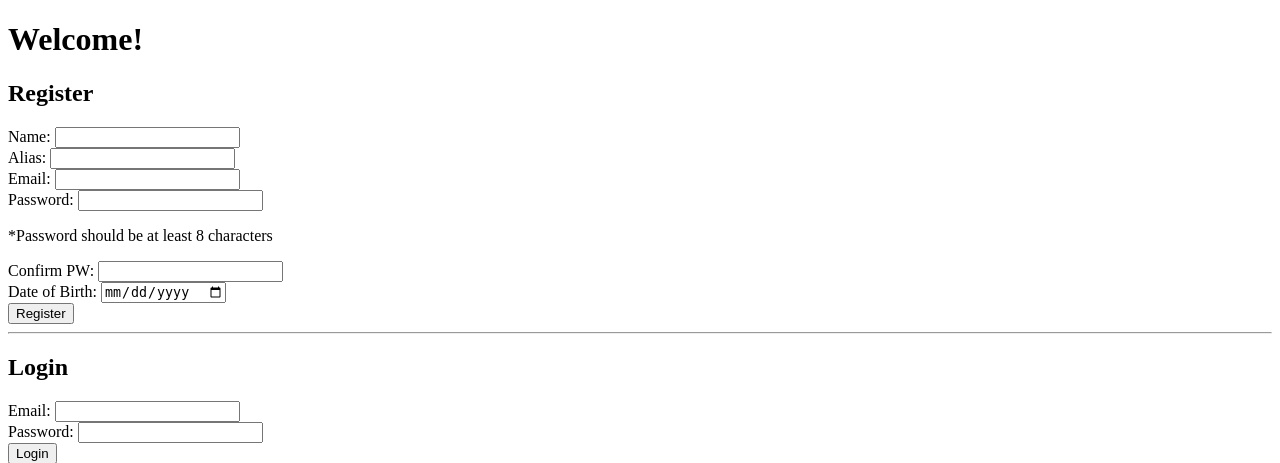
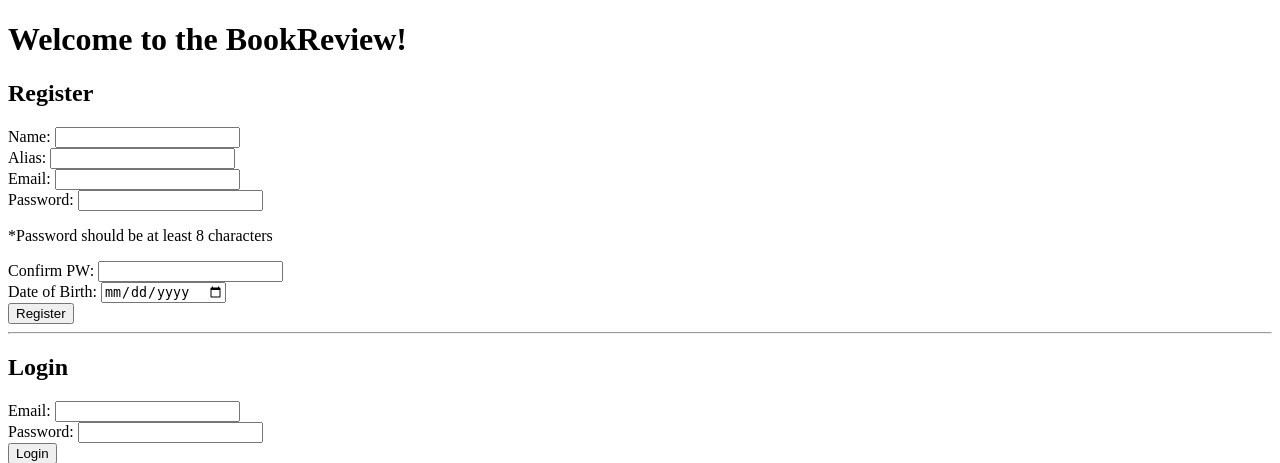
Before and after one commit to ruslanvs/Quotes_Exam, a Django app: page /python_belt/ in a window 1280 px wide. Shown: the top 463 px of the page. Run offline with Django 3.2, Linux system fonts and the light colour scheme; parts of the project's set-up code (start-up, migrations or seed data) failed here and were passed over.

Commit message:
Slight cosmetics

```diff
--- a/apps/python_belt/templates/python_belt/index.html
+++ b/apps/python_belt/templates/python_belt/index.html
@@ -7,7 +7,7 @@
     <title>Login and Registration</title>
 </head>
 <body>
-    <h1>Welcome!</h1>
+    <h1>Welcome to the BookReview!</h1>
 
     <h2>Register</h2>
     {% if messages %}
```
Also changed, not shown: db.sqlite3.
